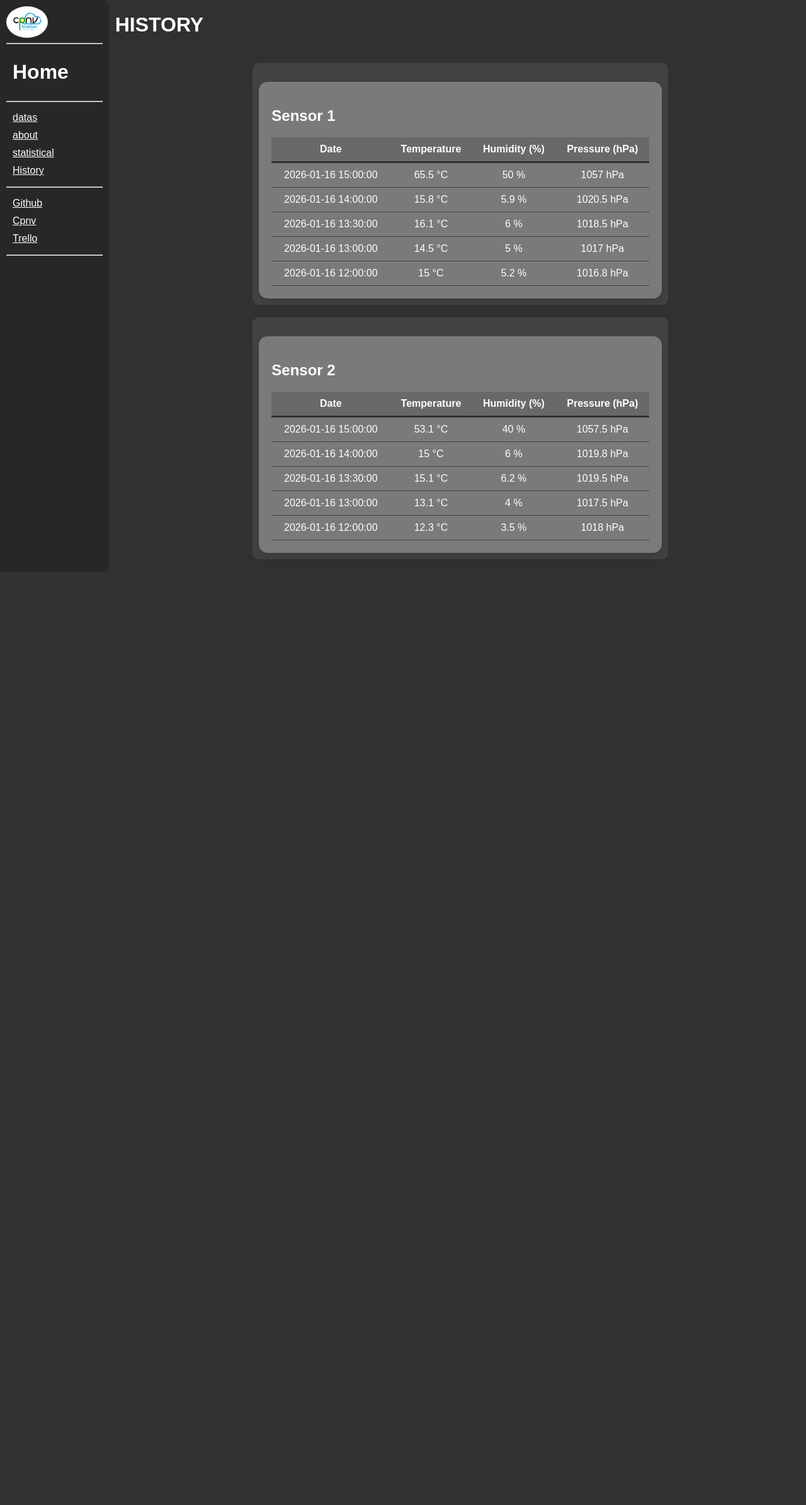
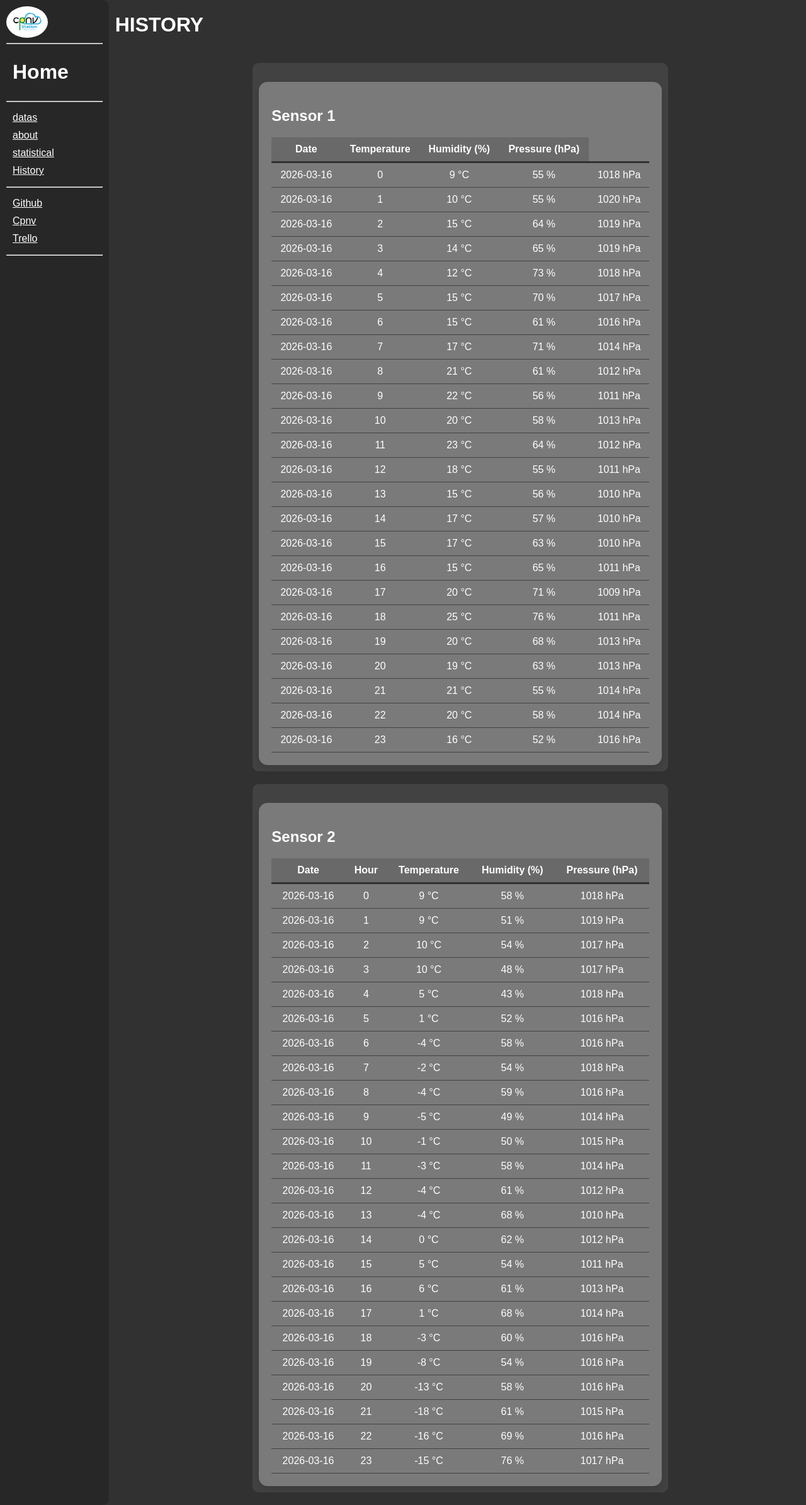
Before and after one commit to pj43svh/MA-Metier-Station-Meteo, a Flask app: page /history in a window 1280 px wide. Shown: the whole page at 63% size. Before the commit the page ends 888 px from the top, so only its background shows below. Run offline with Flask 3, Linux system fonts and the light colour scheme; data comes from the database, SQL or seed files in the repository.

Commit message:
Il se peut que le code soit incorecct, push de fin de journée.

```diff
--- a/data.json
+++ /dev/null
@@ -1,11 +0,0 @@
-{
-"timestamp" : ["16.01.2026 : 07h45","16.01.2026 : 08h00","16.01.2026 : 08h15","16.01.2026 : 08h30","16.01.2026 : 08h45","16.01.2026 : 09h00","16.01.2026 : 9h15"],
-
-"temperature1" : [-4,-2,2,5,7,6,8],
-"pressure1": [1019,1020,1019,1021,1024,1023,1020],
-"humidity1": [12.1,14.3,13.5,13.7,14.5,16.3,15.9],
-
-"temperature2" : [-3,-1,3,4,5,6,7],
-"pressure2":[1018,1020,1021,1019,1023,1021,1019],
-"humidity2":[11.3,13.2,14.2,15.6,17.3,19.4,21.4]
-}
--- a/database.py
+++ b/database.py
@@ -26,7 +26,8 @@ def create_tables():
         temperature REAL,
         humidity REAL,
         pressure REAL,
-        date_hours TEXT NOT NULL,
+        date TEXT NOT NULL,
+        hour TEXT NOT NULL,
         device_id INTEGER NOT NULL,
         FOREIGN KEY (device_id) REFERENCES device (id) ON DELETE NO ACTION ON UPDATE NO ACTION
     );
@@ -68,7 +69,7 @@ create_tables()
 # Exemple d'ajout (décommenter si besoin)
 # add_data("device", value={"type": "ESP32", "address_ip": "192.168.1.32"})
 # add_data("device", value={"type": "ESP32", "address_ip": "192.168.1.33"})
-# add_data("weather_data", value={"device_id": 1, "temperature": 15.0, "humidity": 5.2, "pressure": 1016.8, "date_hours": "2026-01-16 12:00:00"})
-# add_data("weather_data", value={"device_id": 2, "temperature": 12.3, "humidity": 3.5, "pressure": 1018.0, "date_hours": "2026-01-16 12:00:00"})
-# add_data("weather_data", value={"device_id": 1, "temperature": 14.5, "humidity": 5.0, "pressure": 1017.0, "date_hours": "2026-01-16 13:00:00"})
-# add_data("weather_data", value={"device_id": 2, "temperature": 13.1, "humidity": 4.0, "pressure": 1017.5, "date_hours": "2026-01-16 13:00:00"})
+# add_data("weather_data", value={"device_id": 1, "temperature": 15.0, "humidity": 5.2, "pressure": 1016.8, "date": "2026-01-16","hour": "12:00:00"})
+# add_data("weather_data", value={"device_id": 2, "temperature": 12.3, "humidity": 3.5, "pressure": 1018.0, "date": "2026-01-16","hour": "12:00:00"})
+# add_data("weather_data", value={"device_id": 1, "temperature": 14.5, "humidity": 5.0, "pressure": 1017.0, "date": "2026-01-16","hour": "13:00:00"})
+# add_data("weather_data", value={"device_id": 2, "temperature": 13.1, "humidity": 4.0, "pressure": 1017.5, "date": "2026-01-16","hour": "13:00:00"})
--- a/main.py
+++ b/main.py
@@ -38,9 +38,10 @@ def history():
 @app.route("/statistical")
 def statistical():
 
-    create_graph_line(["temperature1","temperature2"],"date_hours",label_x="",label_y="°C",line_title=["Sensor 1","Sensor 2"],title="Temperatures", color =["tab:blue","tab:red"])
-    create_graph_line(["pressure1","pressure2"],"date_hours",label_x="",label_y="hPa",line_title=["Sensor 1","Sensor 2"],title="Pressures", color =["tab:blue","tab:red"])
-    create_graph_bar(["humidity1","humidity2"],"date_hours",label_x="",label_y="%",bar_title=["Sensor 1","Sensor 2"],title="Humidity levels", color =["tab:blue","tab:red"])
+    # génèration des graphiques quand la page est appelée
+    create_graph_line(["temperature1","temperature2"],"hour",label_x="Hours",label_y="°C",line_title=["Sensor 1","Sensor 2"],title="Temperatures", color =["tab:blue","tab:red"])
+    create_graph_line(["pressure1","pressure2"],"hour",label_x="Hours",label_y="hPa",line_title=["Sensor 1","Sensor 2"],title="Pressures", color =["tab:blue","tab:red"])
+    create_graph_bar(["humidity1","humidity2"],"hour",label_x="Hours",label_y="%",bar_title=["Sensor 1","Sensor 2"],title="Humidity levels", color =["tab:blue","tab:red"])
 
 
     return render_template('statistical.html')
@@ -49,10 +50,7 @@ def statistical():
 ###############################################################################
 #######################___PARTIE DEDIEE AU GRAPHIQUE___########################
 ###############################################################################
-
-@app.context_processor
-def inject_date_hours():
-    return {"date_hours": lambda: int(time.time())}
+''
 
 def create_graph_line(var, echelle, label_x="Date", label_y="Value", line_title=["Line 1"], title="Title", x=10, y=5, color=["tab:blue"]):
     dates = api_datas_list(echelle)
@@ -93,7 +91,7 @@ def create_graph_line(var, echelle, label_x="Date", label_y="Value", line_title=
         plt.close()
         return "Erreur interne — impossible de générer le graphique", 500
 # exemple d'utilisation
-# create_graph_line(["pressure1","pressure2"],"date_hours",label_x="",label_y="hPa",line_title=["Sensor 1","Sensor 2"],title="Pressures", color =["tab:blue","tab:red"])
+# create_graph_line(["pressure1","pressure2"],"hour",label_x="",label_y="hPa",line_title=["Sensor 1","Sensor 2"],title="Pressures", color =["tab:blue","tab:red"])
 
 
 
@@ -136,7 +134,7 @@ def create_graph_bar(var,echelle,label_x="abscissa",label_y="height",bar_title=[
         return "Erreur interne — impossible de générer le graphique", 500
 
 # exemple d'utilisation
-# create_graph_bar(["humidity1","humidity2"],"date_hours",label_x="",label_y="%",bar_title=["Sensor 1","Sensor 2"],title="Humidity levels", color =["tab:blue","tab:red"])
+# create_graph_bar(["humidity1","humidity2"],"hour",label_x="",label_y="%",bar_title=["Sensor 1","Sensor 2"],title="Humidity levels", color =["tab:blue","tab:red"])
 
 
 ###############################################################################
@@ -159,7 +157,7 @@ def api_data(type_str):
     results = db.read_data(
         "weather_data",
         column=col,
-        where=f"device_id = {device_id} ORDER BY date_hours DESC LIMIT 1"
+        where=f"device_id = {device_id} ORDER BY hour DESC LIMIT 1"
     )
 
     if results and len(results) > 0:
@@ -168,26 +166,36 @@ def api_data(type_str):
     else:
         return "Aucune donnée"
 
-def api_datas_list(type_str, limit=10):
+def api_datas_list(type_str, limit=24):
     """Retourne une liste des dernières valeurs pour une colonne et un device_id"""
-    if type_str != "date_hours":
+    if type_str == "hour":
+        col = "hour"
+        device_id = 1
+    elif type_str == "date":
+        col = "date"
+        device_id = 1
+    else:
         col = type_str[:-1]
         device_id = int(type_str[-1])
-    else:
-        col = "date_hours"  # ← Important : utiliser le nom exact de la colonne
-        device_id = 1  # Arbitraire, car date_hours est commune à tous les devices
 
-    ALLOWED_COLUMNS = {"temperature", "humidity", "pressure", "date_hours"}
+    ALLOWED_COLUMNS = {"temperature", "humidity", "pressure", "date", "hour"}
 
     if col not in ALLOWED_COLUMNS:
-        return []  # Retourne une liste vide si colonne invalide
+        return []
 
-    # Requête : récupérer les dernières valeurs triées par date DESC
+    # ✅ Tri par id DESC (du plus récent au plus ancien)
     results = db.read_data(
         "weather_data",
         column=col,
-        where=f"device_id = {device_id} ORDER BY date_hours DESC LIMIT {limit}"
+        where=f"device_id = {device_id} ORDER BY id DESC LIMIT {limit}"
     )
+
+    if not results:
+        return []
+
+    values = [row[0] for row in results]
+
+    return values  # Ne pas inverser — tu veux du plus récent au plus ancien
 
     # Convertir en liste de valeurs (sans tuples)
     if not results:
@@ -253,16 +261,16 @@ def api_humidity2():
 
 @app.route('/api/history1')
 def get_history1():
-    with open(json_file_path, 'r') as json_file:
-        data = json.load(json_file)
-    dates = api_datas_list("date_hours")
+    date = api_datas_list("date")
+    hour = api_datas_list("hour")
     temperatures = api_datas_list("temperature1")
     humiditys = api_datas_list("humidity1")
     pressures = api_datas_list("pressure1")
 
 
     return jsonify({
-        "date": dates,
+        "date": date,
+        "hour":hour,
         "temperature": temperatures,
         "humidity": humiditys,
         "pressure": pressures
@@ -272,16 +280,16 @@ def get_history1():
 
 @app.route('/api/history2')
 def get_history2():
-    with open(json_file_path, 'r') as json_file:
-        data = json.load(json_file)
-    dates = api_datas_list("date_hours")
+    date = api_datas_list("date")
+    hour = api_datas_list("hour")
     temperatures = api_datas_list("temperature2")
     humiditys = api_datas_list("humidity2")
     pressures = api_datas_list("pressure2")
 
 
     return jsonify({
-        "date": dates,
+        "date": date,
+        "hour": hour,
         "temperature": temperatures,
         "humidity": humiditys,
         "pressure": pressures
@@ -290,7 +298,6 @@ def get_history2():
 ###############################################################################
 ###########################___LANCE L'APPLICATION___###########################
 ###############################################################################
-# 🔍 TEST : Vérifie si la base retourne bien des données
 
 
 if __name__ == '__main__':
--- a/static/js/history.js
+++ b/static/js/history.js
@@ -7,12 +7,12 @@ async function loadHistory(sensorId) {
         const data = await response.json();
 
         // Vérifier que les listes existent
-        const { date, temperature, humidity, pressure } = data;
-        if (!date || !temperature || !humidity || !pressure) {
+        const { date, hour, temperature, humidity, pressure } = data;
+        if (!date ||!hour || !temperature || !humidity || !pressure) {
             throw new Error('Données incomplètes reçues');
         }
 
-        const maxLength = Math.max(date.length, temperature.length, humidity.length, pressure.length);
+        const maxLength = Math.max(date.length,hour.length, temperature.length, humidity.length, pressure.length);
         const tbody = document.getElementById(`history${sensorId}-body`);
         tbody.innerHTML = ''; // Vider le contenu existant
         // Générer les lignes
@@ -20,6 +20,7 @@ async function loadHistory(sensorId) {
             const row = document.createElement('tr');
             row.innerHTML = `
                 <td>${date[i] !== undefined ? date[i] : '—'}</td>
+                <td>${hour[i] !== undefined ? hour[i] : '—'}</td>
                 <td>${temperature[i] !== undefined ? temperature[i] + ' °C' : '—'}</td>
                 <td>${humidity[i] !== undefined ? humidity[i] + ' %' : '—'}</td>
                 <td>${pressure[i] !== undefined ? pressure[i] + ' hPa' : '—'}</td>
--- a/templates/history.html
+++ b/templates/history.html
@@ -60,6 +60,7 @@
                     <thead>
                         <tr>
                             <th>Date</th>
+                            <th>Hour</th>
                             <th>Temperature</th>
                             <th>Humidity (%)</th>
                             <th>Pressure (hPa)</th>
```
Also changed, not shown: test-db.py (+22 -2 lines), weather_data.db.
